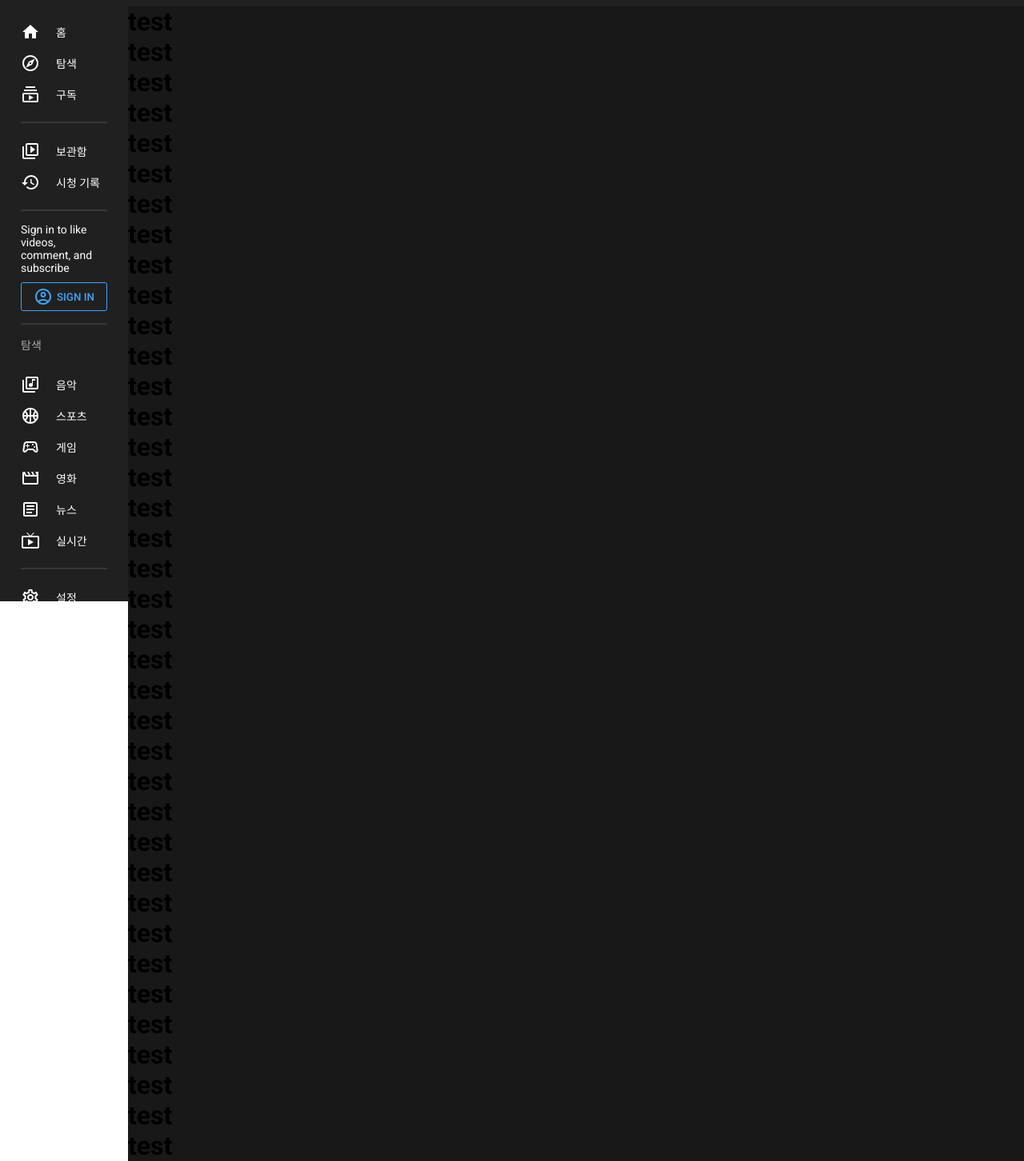
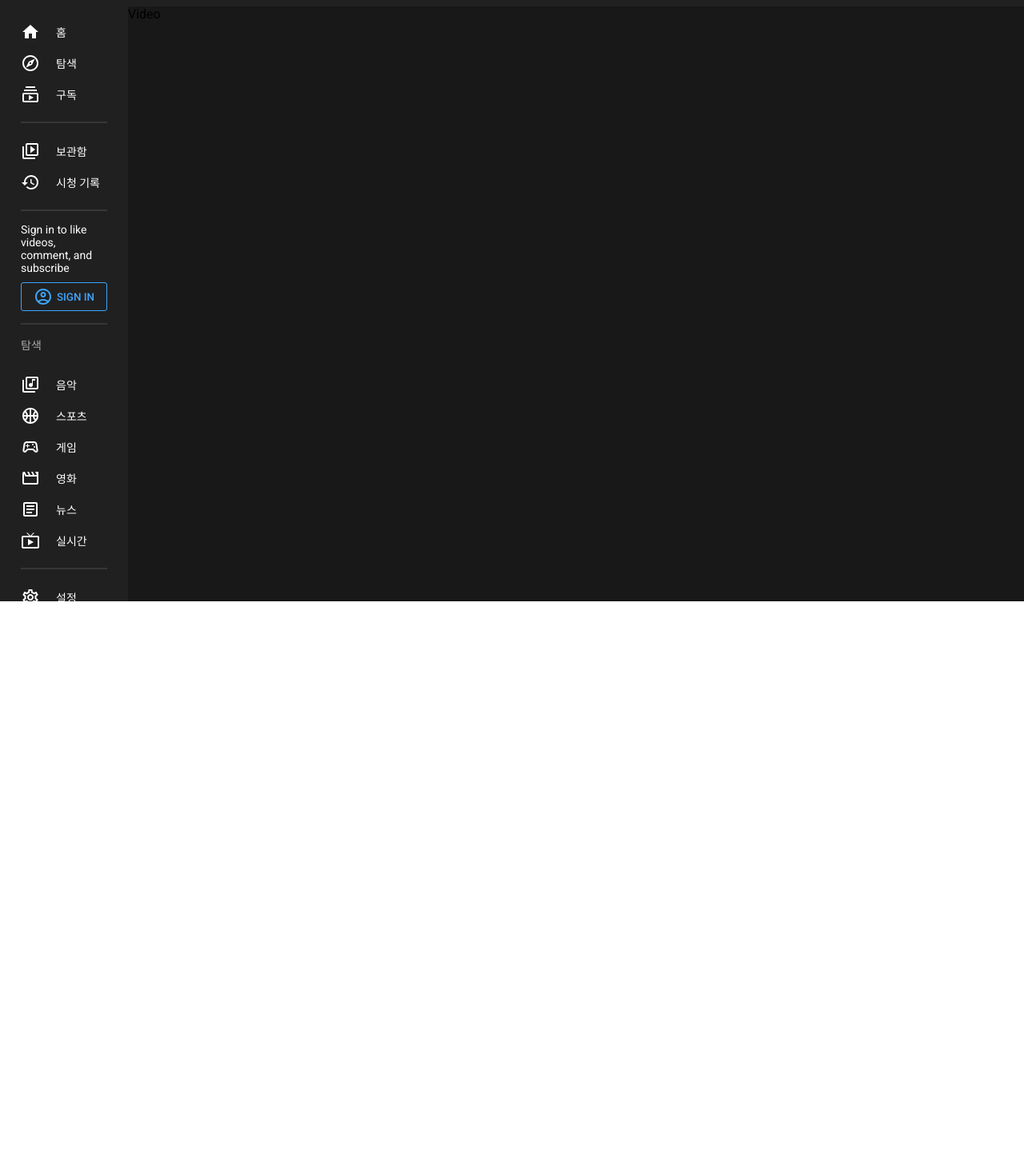
Before and after one commit to amh6281/YouTube, a React (Create React App) app: page /video/test in a window 1280 px wide. Shown: the part 48-1500 px from the top of the page at 80% size. After the commit the page ends 949 px from the top, so only its background shows below. Built offline with nearby package versions, Linux system fonts and the light colour scheme.

Commit message:
feat: Router 기능 추가 2022.07.26
Home, Video 페이지 생성 후 Router 기능을 추가한다.

```diff
--- a/src/App.js
+++ b/src/App.js
@@ -3,6 +3,9 @@ import styled, { ThemeProvider } from "styled-components";
 import Menu from "./components/Menu";
 import Navbar from "./components/Navbar";
 import { darkTheme, lightTheme } from "./utils/Theme";
+import { BrowserRouter, Routes, Route } from "react-router-dom";
+import Home from "./pages/Home";
+import Video from "./pages/Video";
 
 const Container = styled.div`
   display: flex;
@@ -20,23 +23,22 @@ function App() {
   return (
     <ThemeProvider theme={darkMode ? darkTheme : lightTheme}>
       <Container>
+        <BrowserRouter>
           <Menu darkMode={darkMode} setDarkMode={setDarkMode} />
           <Main>
             <Navbar />
             <Wrapper>
-            <h1>test</h1>
-            <h1>test</h1> <h1>test</h1> <h1>test</h1> <h1>test</h1>{" "}
-            <h1>test</h1> <h1>test</h1> <h1>test</h1> <h1>test</h1>{" "}
-            <h1>test</h1> <h1>test</h1> <h1>test</h1> <h1>test</h1>{" "}
-            <h1>test</h1> <h1>test</h1> <h1>test</h1> <h1>test</h1>{" "}
-            <h1>test</h1> <h1>test</h1> <h1>test</h1> <h1>test</h1>{" "}
-            <h1>test</h1> <h1>test</h1> <h1>test</h1> <h1>test</h1>{" "}
-            <h1>test</h1> <h1>test</h1> <h1>test</h1> <h1>test</h1>{" "}
-            <h1>test</h1> <h1>test</h1> <h1>test</h1> <h1>test</h1>{" "}
-            <h1>test</h1> <h1>test</h1> <h1>test</h1> <h1>test</h1>{" "}
-            <h1>test</h1>
+              <Routes>
+                <Route path="/">
+                  <Route index element={<Home />} />
+                  <Route path="video">
+                    <Route path=":id" element={<Video />} />
+                  </Route>
+                </Route>
+              </Routes>
             </Wrapper>
           </Main>
+        </BrowserRouter>
       </Container>
     </ThemeProvider>
   );
--- /dev/null
+++ b/src/pages/Home.jsx
@@ -0,0 +1,10 @@
+import React from "react";
+import styled from "styled-components";
+
+const Container = styled.div``;
+
+const Home = () => {
+  return <Container>Home</Container>;
+};
+
+export default Home;
--- /dev/null
+++ b/src/pages/Video.jsx
@@ -0,0 +1,7 @@
+import React from "react";
+
+const Video = () => {
+  return <div>Video</div>;
+};
+
+export default Video;
```
Lines whose indentation alone changed are shown as unchanged.
